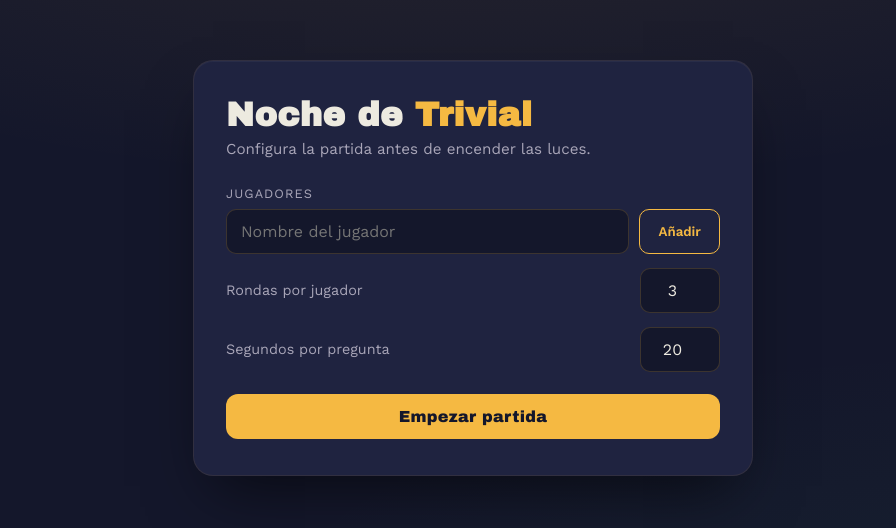
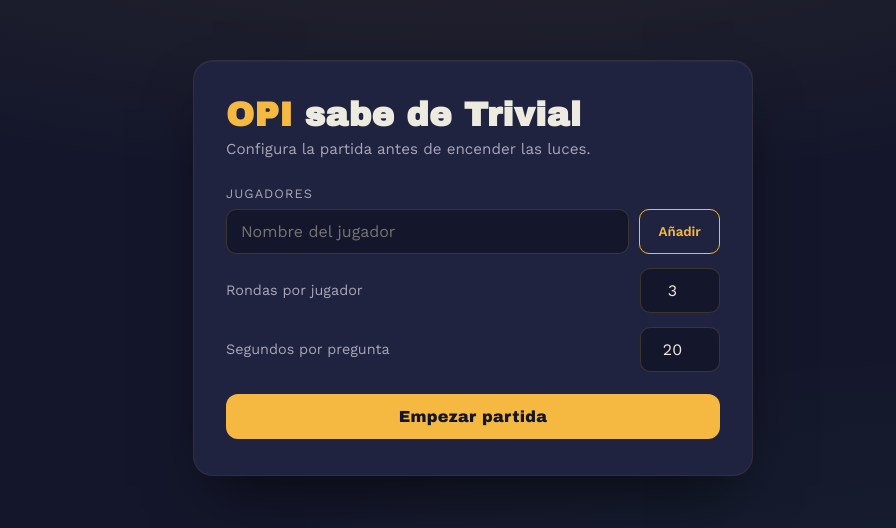
Before and after one commit to alexdiaz92-droid/OpiTrivial, a React (Vite) app: page / in a window 1280 px wide. Shown: the part 132-660 px from the top of the page, without its empty margins (167-1063 px from the left). Built offline with nearby package versions, Linux system fonts and the light colour scheme.

Commit message:
Update SetupScreen.jsx

```diff
--- a/src/screens/SetupScreen.jsx
+++ b/src/screens/SetupScreen.jsx
@@ -42,7 +42,7 @@ export default function SetupScreen({ onStart, error: externalError }) {
     <div className="stage">
       <div className="card">
         <h1 className="marquee-title">
-          Noche de <span className="accent">Trivial</span>
+          <span className="accent">OPI</span> sabe de Trivial
         </h1>
         <p className="subtitle">Configura la partida antes de encender las luces.</p>
 
```
